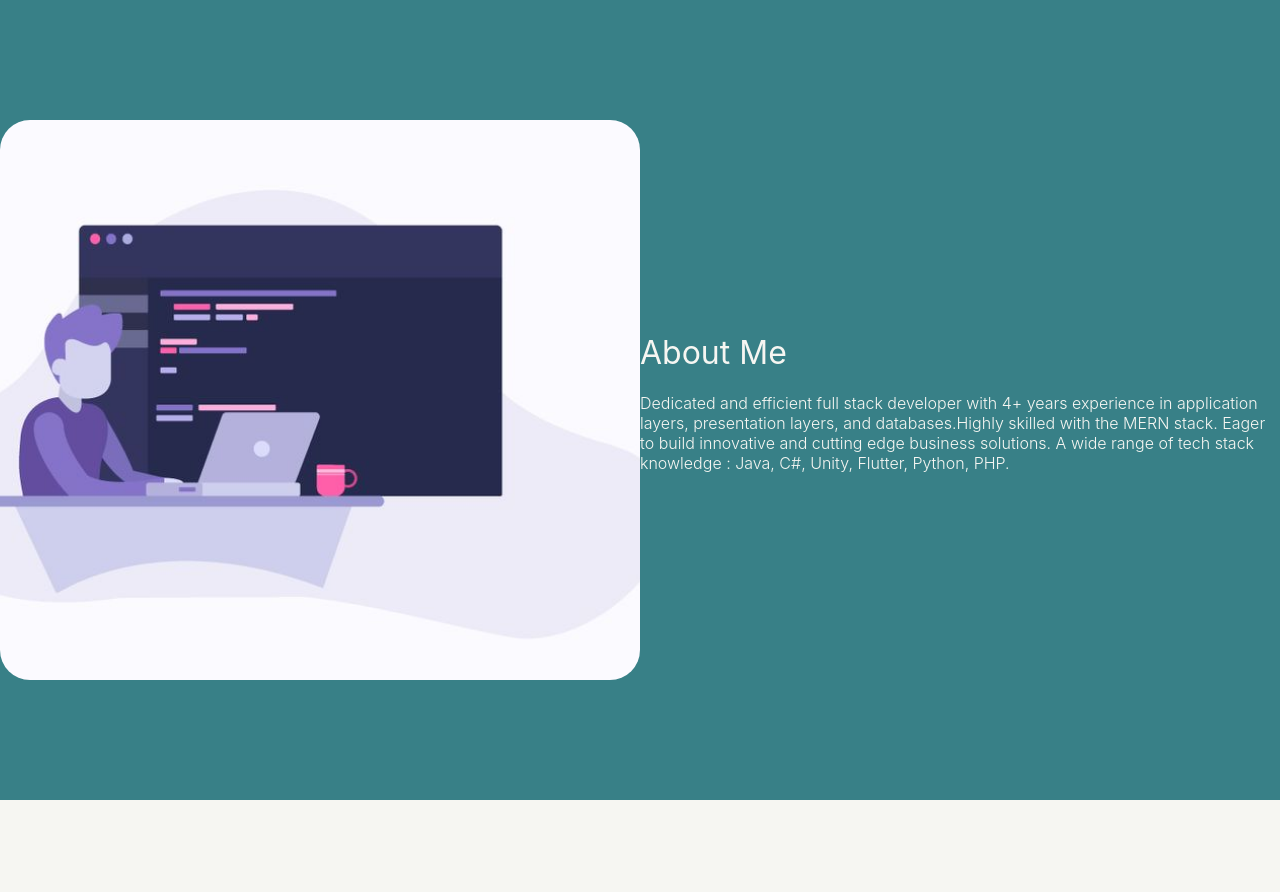
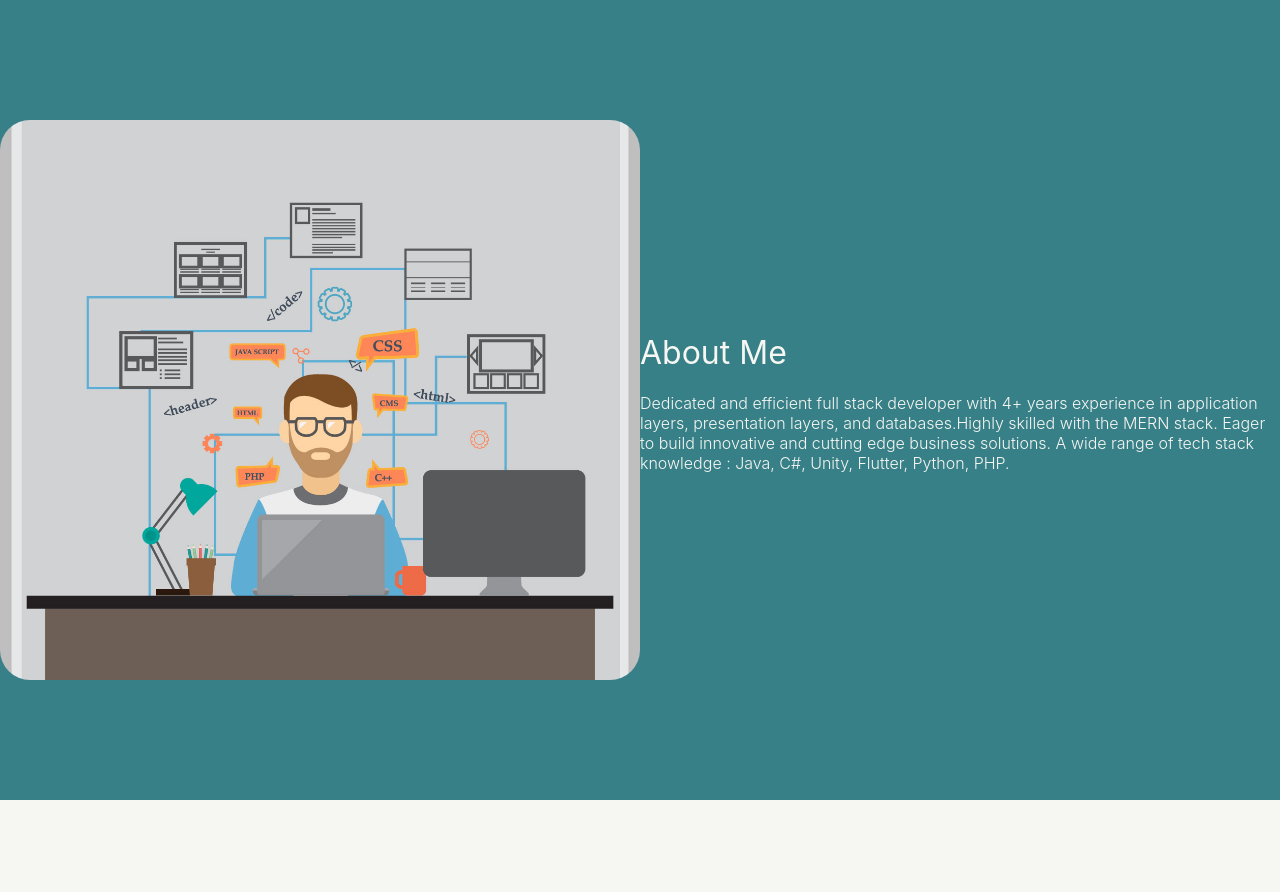
Before and after one commit to mostafaelbeih1995/new-portfolio, a React (Create React App) app: page / in a window 1280 px wide. Shown: the part 800-1692 px from the top of the page. Built offline with nearby package versions, Linux system fonts and the light colour scheme; no server answers.

Commit message:
added new image

```diff
--- a/src/components/about/About.js
+++ b/src/components/about/About.js
@@ -9,7 +9,7 @@ const About = () => {
         <div className="a-card bg"></div>
         <div className="a-card">
           <img
-            src={`../../img/code.jpg`}
+            src={`../../img/developer.jpg`}
             alt=""
             className="a-img"
           />
```
Also changed, not shown: public/img/developer.jpg (added).
